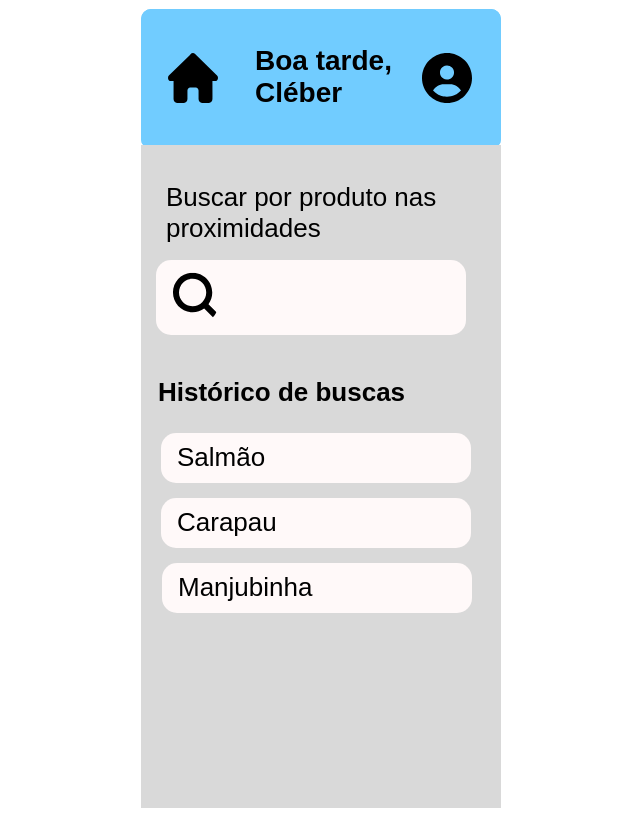
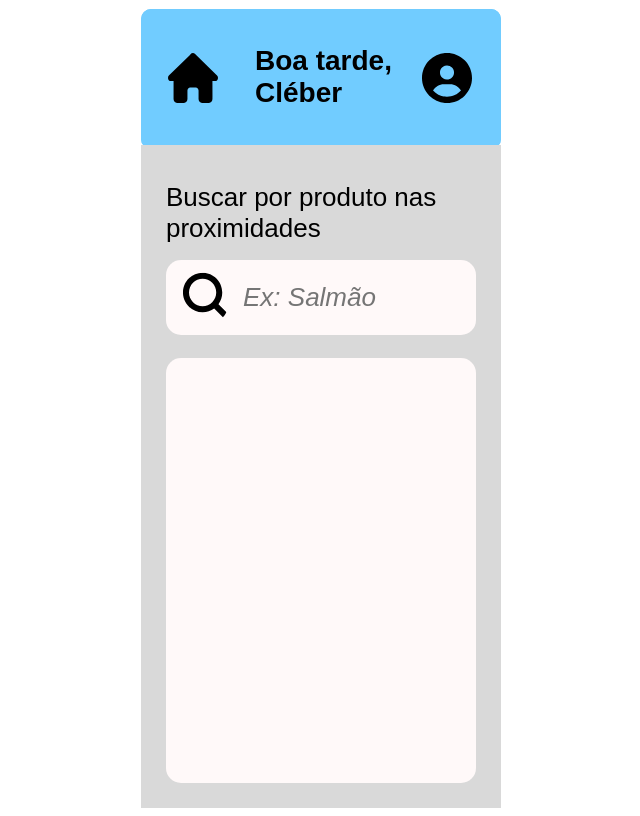
Before and after one commit to MC426-iFish/Projeto, a Flask app: page /buscaComprador in a window 1280 px wide. Shown: the whole page, without its empty margins (319-959 px from the left). Run offline with Flask 3, Linux system fonts and the light colour scheme.

Commit message:
Adiciona feature de busca para o comprador

```diff
--- a/ifish/compradorController.py
+++ b/ifish/compradorController.py
@@ -1,8 +1,8 @@
 from flask import Blueprint, render_template, request, flash, redirect, url_for
-from .models import User
 from . import db
 from .utils import signup_validator
 from .views import showHomeComprador, showCarrinho, showHistoricoCompras, showBuscaComprador
+from flask_login import current_user
 
 
 comprador = Blueprint('comprador', __name__)
@@ -38,8 +38,12 @@ def historicoCompras():
 
 @comprador.route('/buscaComprador', methods=['GET', 'POST'])
 def buscaComprador():
-    if request.method == "POST":
+    fishes = None
+    if request.method == "POST" and 'redirect' in request.form:
         if request.form['redirect'] == 'home':
             return redirect(url_for('comprador.homeComprador'))
+    elif request.method == "POST" and 'busca' in request.form:
+        fish_type = request.form.get('busca')
+        fishes = current_user.search_fish_buy(fish_type)
 
-    return showBuscaComprador()
+    return showBuscaComprador(fishes)
--- a/ifish/static/styles/buscaComprador.css
+++ b/ifish/static/styles/buscaComprador.css
@@ -426,80 +426,37 @@
   width: 310px;
   height: 75.46px;
   position: absolute;
-  left: 15px;
+  left: 25px;
   top: 251.69px;
+}
+.rectangle-61t {
+  background: transparent;
+  border: transparent;
+  border-radius: 15px;
+  width: 235px;
+  height: 75.46px;
+  position: absolute;
+  left: 100px;
+  top: 251.69px;
+  font-family: "Inter-Regular", sans-serif;
+  font-size: 26px;
+  font-weight: 400;
+  font-style: italic;
+  outline-width: 0;
 }
 .rectangle-62 {
   background: #fff9f9;
   border-radius: 15px;
   width: 310px;
-  height: 50.3px;
+  height: 425px;
   position: absolute;
-  left: 20px;
-  top: 425px;
-}
-.salm-o {
-  color: #000000;
+  left: 25px;
+  top: 350px;
+  font-family: "Inter-Regular", sans-serif;
+  font-size: 22px;
+  font-weight: 400;
   text-align: left;
-  font-family: "Inter-Regular", sans-serif;
-  font-size: 26px;
-  font-weight: 400;
-  position: absolute;
-  left: 36px;
-  top: 434px;
-  width: 91px;
-  height: 31.19px;
-  display: flex;
-  align-items: center;
-  justify-content: flex-start;
-}
-.rectangle-63 {
-  background: #fff9f9;
-  border-radius: 15px;
-  width: 310px;
-  height: 50.3px;
-  position: absolute;
-  left: 20px;
-  top: 490px;
-}
-.carapau {
-  color: #000000;
-  text-align: left;
-  font-family: "Inter-Regular", sans-serif;
-  font-size: 26px;
-  font-weight: 400;
-  position: absolute;
-  left: 36px;
-  top: 499px;
-  width: 134px;
-  height: 31px;
-  display: flex;
-  align-items: center;
-  justify-content: flex-start;
-}
-.rectangle-64 {
-  background: #fff9f9;
-  border-radius: 15px;
-  width: 310px;
-  height: 50.3px;
-  position: absolute;
-  left: 21px;
-  top: 555px;
-}
-.manjubinha {
-  color: #000000;
-  text-align: left;
-  font-family: "Inter-Regular", sans-serif;
-  font-size: 26px;
-  font-weight: 400;
-  position: absolute;
-  left: 37px;
-  top: 564px;
-  width: 168px;
-  height: 31px;
-  display: flex;
-  align-items: center;
-  justify-content: flex-start;
+  overflow-y: auto;
 }
 .buscar-por-produto-nas-proximidades {
   color: #000000;
@@ -521,7 +478,7 @@
   width: 50px;
   height: 50.3px;
   position: absolute;
-  left: 27px;
+  left: 37px;
   top: 263.76px;
   overflow: visible;
 }
--- a/ifish/templates/buscaComprador.html
+++ b/ifish/templates/buscaComprador.html
@@ -380,16 +380,23 @@
                 </svg>
 
                 <div class="search">
+                  <form action="#" method="POST">
                     <div class="rectangle-60"></div>
                     <div class="rectangle-61"></div>
-                  <div class="rectangle-62"></div>
-                  <div class="salm-o">Salmão</div>
-                  <div class="rectangle-63"></div>
-                  <div class="carapau">Carapau</div>
-                  <div class="rectangle-64"></div>
-                  <div class="manjubinha">Manjubinha</div>
+                    <input type="text" name="busca" placeholder="Ex: Salmão" class="rectangle-61t"/>
                     <div class="buscar-por-produto-nas-proximidades">
                       Buscar por produto nas proximidades
+                    </div>
+                    <div class="rectangle-62">
+                      {% with fishes = fishes %}
+                        {% if fishes %}
+                          <ul>
+                            {% for fish in fishes %}
+                              <li>{{fish.type}}, R${{fish.price}}/kg, {{fish.quantity}} kg<br><i>Pescador: {{fish.get_fish_owner().name.split()[0]}}</i></li>
+                            {% endfor %}
+                          </ul>
+                        {% endif %}
+                      {% endwith %}
                     </div>
                     <svg
                       class="lupa2"
@@ -411,8 +418,8 @@
                         </clipPath>
                       </defs>
                     </svg>
+                  </form>
                 </div>
-                <div class="hist-rico-de-buscas">Histórico de buscas</div>
             </div>
         </center>
     </body>
--- a/ifish/views.py
+++ b/ifish/views.py
@@ -6,13 +6,10 @@ import json
 views = Blueprint('views', __name__)
 
 def showHome():
-
     user_fish_inventory = current_user.fishInventory  # Get the relationship object
-
     return render_template("pescador.html", user=current_user, fishes = user_fish_inventory)
 
 def showStock():
-
     user_fish_inventory = current_user.fishInventory  # Get the relationship object
     return render_template("estoque.html", user=current_user, fishes = user_fish_inventory)
 
@@ -34,8 +31,8 @@ def showCarrinho():
 def showHistoricoCompras():
     return render_template("historicoCompras.html")
 
-def showBuscaComprador():
-    return render_template("buscaComprador.html")
+def showBuscaComprador(fishes):
+    return render_template("buscaComprador.html", fishes=fishes)
 
 # @views.route()
 # def showHome():
```
Also changed, not shown: ifish/models.py (+9 -3 lines). Lines whose indentation alone changed are shown as unchanged.
